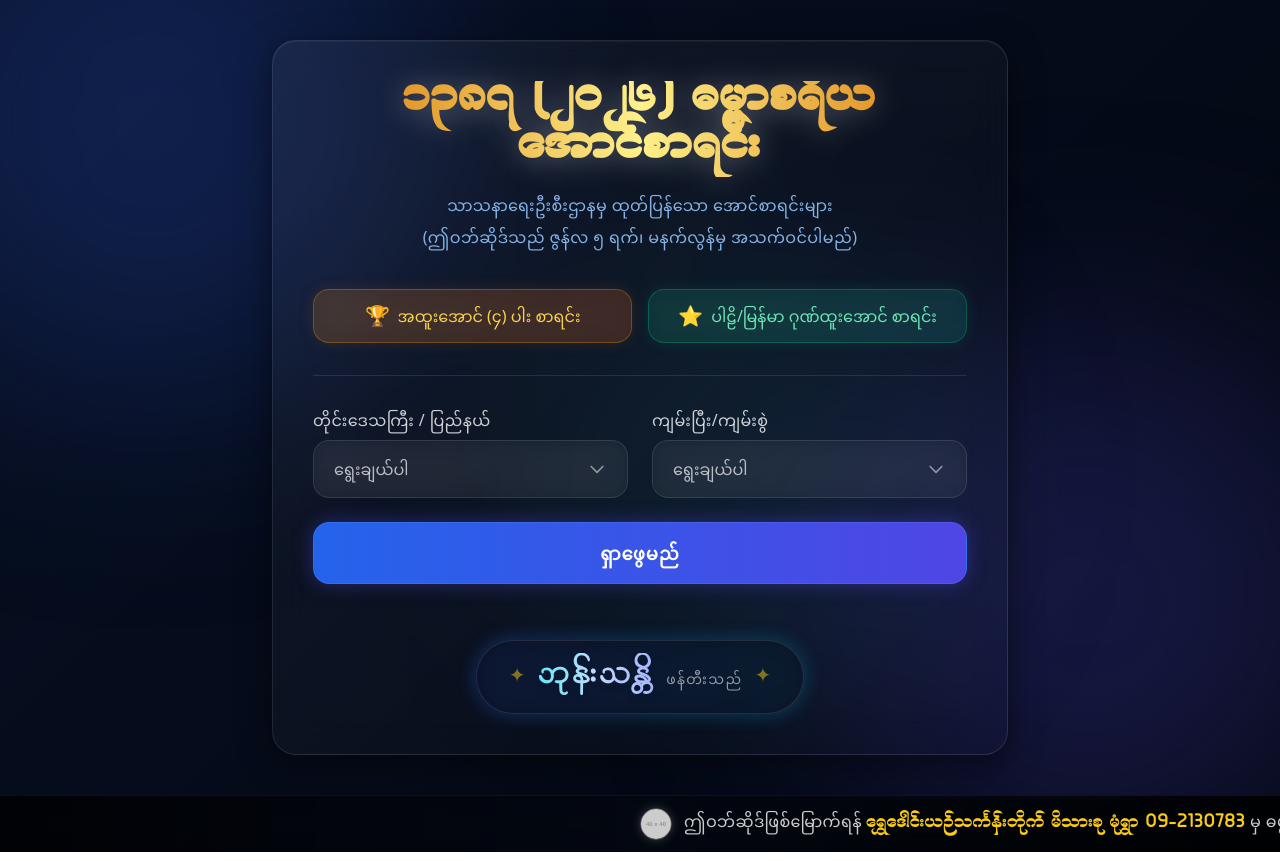
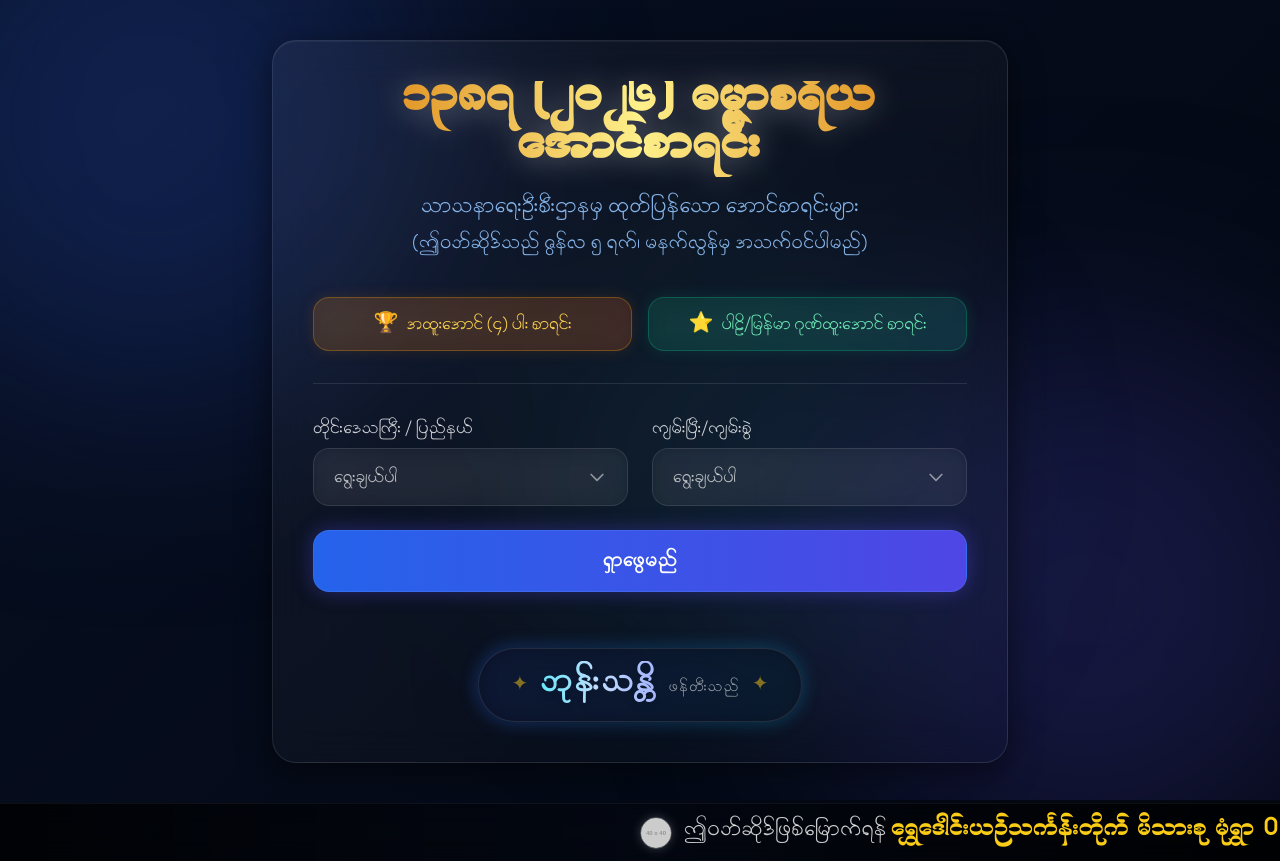
Before and after one commit to usiiusii/dhammacariya-results, a plain HTML site: page index.html in a window 1280 px wide. Drawn offline with nearby package versions, Linux system fonts and the light colour scheme; some packages are replaced by stand-ins of ours; placeholder pictures from the web are drawn by us; a script that the page names is missing.

```diff
--- a/index.html
+++ b/index.html
@@ -41,6 +41,7 @@
         }
 
         .title-font { font-family: 'Aka02', sans-serif; }
+        .ui-font { font-family: 'Handwriting', sans-serif; } /* ခလုတ်များနှင့် Drop-down များကို Handwriting သို့ ပြောင်းထားပါသည် */
         .signature-font { font-family: 'Handwriting', cursive; }
 
         /* OS Style Advanced Glassmorphism */
@@ -62,7 +63,7 @@
             box-shadow: 0 25px 50px -12px rgba(0, 0, 0, 0.5), inset 0 1px 0 0 rgba(255, 255, 255, 0.1) !important;
         }
         .swal2-title { color: #ffffff !important; font-family: 'Aka02', sans-serif !important; }
-        .swal2-html-container { color: #cbd5e1 !important; font-family: 'Aka011', sans-serif !important; }
+        .swal2-html-container { color: #cbd5e1 !important; font-family: 'Handwriting', sans-serif !important; }
 
         /* Custom Dropdown Animations & Scrollbar */
         @keyframes slideDown {
@@ -166,7 +167,6 @@
 
     <div id="authorBadge">
         <div class="relative w-40 h-40 md:w-56 md:h-56 flex items-center justify-center">
-
             <div class="airplane-contrail"></div>
             <div class="airplane-contrail" style="animation-delay: 0.3s;"></div>
             <div class="airplane-contrail" style="animation-delay: 0.6s;"></div>
@@ -182,21 +182,21 @@
                 <h1 class="title-font text-3xl md:text-5xl font-bold gold-flow-text mb-4 tracking-wide drop-shadow-[0_2px_15px_rgba(255,255,255,0.3)] leading-[1.6]">
                     ၁၃၈၇ (၂၀၂၆) ဓမ္မာစရိယအောင်စာရင်း
                 </h1>
-                <p class="text-blue-300 text-sm md:text-base opacity-90 tracking-wide mt-2 font-sans">သာသနာရေးဦးစီးဌာနမှ ထုတ်ပြန်သော အောင်စာရင်းများ</p>
-                <p class="text-blue-300 text-sm md:text-base opacity-90 tracking-wide mt-2 font-sans">(ဤဝဘ်ဆိုဒ်သည် ဇွန်လ ၅ ရက်၊ မနက်လွန်မှ အသက်ဝင်ပါမည်)</p>
+                <p class="text-blue-300 text-sm md:text-base md:text-xl opacity-90 tracking-wide mt-2">သာသနာရေးဦးစီးဌာနမှ ထုတ်ပြန်သော အောင်စာရင်းများ</p>
+                <p class="text-blue-300 text-sm md:text-base md:text-lg opacity-90 tracking-wide mt-2">(ဤဝဘ်ဆိုဒ်သည် ဇွန်လ ၅ ရက်၊ မနက်လွန်မှ အသက်ဝင်ပါမည်)</p>
             </div>
 
-            <div class="grid grid-cols-1 md:grid-cols-2 gap-4 mb-8 border-b border-white/10 pb-8">
-                <button type="button" id="btnSpecialPass" class="flex items-center justify-center gap-2 bg-gradient-to-r from-amber-600/20 to-orange-600/20 border border-amber-500/30 hover:bg-amber-600/30 text-amber-300 py-3 px-4 rounded-2xl transition-all duration-300 shadow-[0_0_15px_rgba(217,119,6,0.15)] backdrop-blur-md font-sans">
+            <div class="grid grid-cols-1 md:grid-cols-2 gap-4 mb-8 border-b border-white/10 pb-8 ui-font">
+                <button type="button" id="btnSpecialPass" class="flex items-center justify-center gap-2 bg-gradient-to-r from-amber-600/20 to-orange-600/20 border border-amber-500/30 hover:bg-amber-600/30 text-amber-300 py-3 px-4 rounded-2xl transition-all duration-300 shadow-[0_0_15px_rgba(217,119,6,0.15)] backdrop-blur-md">
                     <span class="text-xl">🏆</span> အထူးအောင် (၄) ပါး စာရင်း
                 </button>
-                <button type="button" id="btnHonorsPass" class="flex items-center justify-center gap-2 bg-gradient-to-r from-emerald-600/20 to-teal-600/20 border border-emerald-500/30 hover:bg-emerald-600/30 text-emerald-300 py-3 px-4 rounded-2xl transition-all duration-300 shadow-[0_0_15px_rgba(16,185,129,0.15)] backdrop-blur-md font-sans">
+                <button type="button" id="btnHonorsPass" class="flex items-center justify-center gap-2 bg-gradient-to-r from-emerald-600/20 to-teal-600/20 border border-emerald-500/30 hover:bg-emerald-600/30 text-emerald-300 py-3 px-4 rounded-2xl transition-all duration-300 shadow-[0_0_15px_rgba(16,185,129,0.15)] backdrop-blur-md">
                     <span class="text-xl">⭐</span> ပါဠိ/မြန်မာ ဂုဏ်ထူးအောင် စာရင်း
                 </button>
             </div>
 
-            <form class="space-y-6" id="searchForm">
-                <div class="grid grid-cols-1 md:grid-cols-2 gap-6 relative font-sans">
+            <form class="space-y-6 ui-font" id="searchForm">
+                <div class="grid grid-cols-1 md:grid-cols-2 gap-6 relative">
 
                     <div class="custom-select-container relative" data-target="stateSelect">
                         <label class="block text-white/80 text-sm md:text-base mb-2 tracking-wide">တိုင်းဒေသကြီး / ပြည်နယ်</label>
@@ -245,7 +245,7 @@
                     </div>
                 </div>
 
-                <button type="button" id="searchBtn" class="w-full mt-4 bg-gradient-to-r from-blue-600 to-indigo-600 hover:from-blue-500 hover:to-indigo-500 text-white text-lg rounded-2xl px-4 py-4 transition-all duration-300 shadow-[0_0_20px_rgba(79,70,229,0.4)] hover:shadow-[0_0_30px_rgba(79,70,229,0.6)] border border-blue-400/20 tracking-wider backdrop-blur-md font-sans font-bold">
+                <button type="button" id="searchBtn" class="w-full mt-4 bg-gradient-to-r from-blue-600 to-indigo-600 hover:from-blue-500 hover:to-indigo-500 text-white text-lg rounded-2xl px-4 py-4 transition-all duration-300 shadow-[0_0_20px_rgba(79,70,229,0.4)] hover:shadow-[0_0_30px_rgba(79,70,229,0.6)] border border-blue-400/20 tracking-wider backdrop-blur-md font-bold">
                     ရှာဖွေမည်
                 </button>
             </form>
@@ -259,7 +259,7 @@
                             <span class="signature-font inline-block pb-2 pt-1 leading-loose font-bold text-transparent bg-clip-text bg-gradient-to-r from-cyan-300 via-blue-200 to-indigo-300 text-2xl md:text-3xl tracking-widest drop-shadow-md">
                                 ဘုန်းသန္တိ
                             </span>
-                            <span class="text-sm tracking-widest uppercase opacity-70 mt-1 font-sans">ဖန်တီးသည်</span>
+                            <span class="text-sm tracking-widest uppercase opacity-70 mt-1">ဖန်တီးသည်</span>
                         </p>
                         <span class="text-yellow-400 text-xl animate-pulse">✦</span>
                     </div>
@@ -268,22 +268,24 @@
         </div>
     </div>
 
-    <div class="marquee-container py-3 backdrop-blur-md z-20 relative font-sans">
+    <div class="marquee-container py-3 backdrop-blur-md z-20 relative">
         <div class="marquee-content flex items-center gap-12">
             <div class="flex items-center gap-3">
                 <img src="https://via.placeholder.com/40" alt="Sponsor Logo" class="w-8 h-8 rounded-full border border-white/30 shadow-[0_0_10px_rgba(255,255,255,0.2)]">
-                <span class="text-white/80 text-sm md:text-base tracking-wide">ဤဝဘ်ဆိုဒ်ဖြစ်မြောက်ရန် <span class="title-font text-yellow-400 text-lg">ရွှေဒေါင်းယဉ်သင်္ကန်းတိုက် မိသားစု မုံရွာ 09-2130783</span> မှ ဓမ္မဒါန ကုသိုလ်ပြု ပံ့ပိုးလှူဒါန်းပါသည်။</span>
+                <span class="text-white/80 text-sm md:text-base md:text-xl tracking-wide">ဤဝဘ်ဆိုဒ်ဖြစ်မြောက်ရန် <span class="title-font text-yellow-400 text-lg md:text-2xl">ရွှေဒေါင်းယဉ်သင်္ကန်းတိုက် မိသားစု မုံရွာ 09-2130783</span> မှ ဓမ္မဒါန ကုသိုလ်ပြု ပံ့ပိုးလှူဒါန်းပါသည်။</span>
             </div>
             <div class="flex items-center gap-3">
                 <img src="https://via.placeholder.com/40" alt="Sponsor Logo" class="w-8 h-8 rounded-full border border-white/30 shadow-[0_0_10px_rgba(255,255,255,0.2)]">
-                <span class="text-white/80 text-sm md:text-base tracking-wide">ဤဝဘ်ဆိုဒ်ဖြစ်မြောက်ရန် <span class="title-font text-yellow-400 text-lg">ရွှေဒေါင်းယဉ်သင်္ကန်းတိုက် မိသားစု မုံရွာ 09-2130783</span> မှ ဓမ္မဒါန ကုသိုလ်ပြု ပံ့ပိုးလှူဒါန်းပါသည်။</span>
+                <span class="text-white/80 text-sm md:text-base md:text-xl tracking-wide">ဤဝဘ်ဆိုဒ်ဖြစ်မြောက်ရန် <span class="title-font text-yellow-400 text-lg md:text-2xl">ရွှေဒေါင်းယဉ်သင်္ကန်းတိုက် မိသားစု မုံရွာ 09-2130783</span> မှ ဓမ္မဒါန ကုသိုလ်ပြု ပံ့ပိုးလှူဒါန်းပါသည်။</span>
             </div>
         </div>
     </div>
 
     <script>
+        // Custom Dropdown Logic
         document.addEventListener('DOMContentLoaded', () => {
             const selectContainers = document.querySelectorAll('.custom-select-container');
+
             selectContainers.forEach(container => {
                 const trigger = container.querySelector('.select-trigger');
                 const optionsPanel = container.querySelector('.select-options');
@@ -295,7 +297,10 @@
                 trigger.addEventListener('click', (e) => {
                     e.stopPropagation();
                     document.querySelectorAll('.select-options').forEach(opt => {
-                        if (opt !== optionsPanel) { opt.classList.add('hidden'); opt.classList.remove('animate-dropdown'); }
+                        if (opt !== optionsPanel) {
+                            opt.classList.add('hidden');
+                            opt.classList.remove('animate-dropdown');
+                        }
                     });
                     document.querySelectorAll('.arrow-icon').forEach(arr => {
                         if (arr !== arrow) arr.style.transform = 'rotate(0deg)';
@@ -318,6 +323,7 @@
                         display.classList.remove('text-white/70');
                         display.classList.add('text-white');
                         hiddenInput.value = option.getAttribute('data-value');
+
                         optionsPanel.classList.add('hidden');
                         optionsPanel.classList.remove('animate-dropdown');
                         arrow.style.transform = 'rotate(0deg)';
@@ -326,8 +332,13 @@
             });
 
             document.addEventListener('click', () => {
-                document.querySelectorAll('.select-options').forEach(opt => { opt.classList.add('hidden'); opt.classList.remove('animate-dropdown'); });
-                document.querySelectorAll('.arrow-icon').forEach(arr => { arr.style.transform = 'rotate(0deg)'; });
+                document.querySelectorAll('.select-options').forEach(opt => {
+                    opt.classList.add('hidden');
+                    opt.classList.remove('animate-dropdown');
+                });
+                document.querySelectorAll('.arrow-icon').forEach(arr => {
+                    arr.style.transform = 'rotate(0deg)';
+                });
             });
         });
 
```
